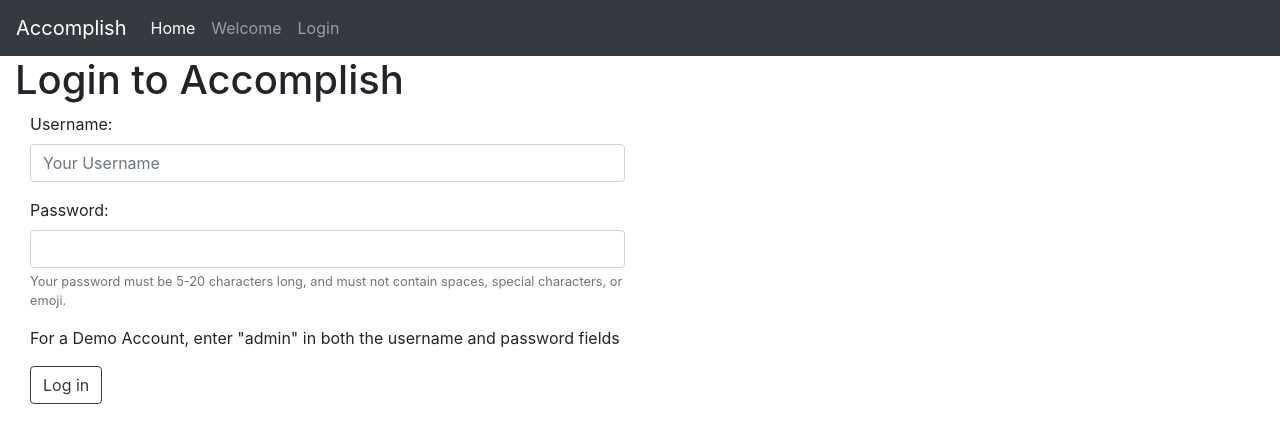
After one commit to onlyphantom/accomplish, a Flask app: page /log in a window 1280 px wide. The commit adds this page. Shown: the top 443 px of the page. Run offline with Flask 2, Linux system fonts and the light colour scheme; some libraries are stand-ins or nearby versions.

Commit message:
Log In Form example

```diff
--- a/app.py
+++ b/app.py
@@ -1,5 +1,20 @@
-from flask import Flask, render_template
+from flask import Flask, flash, render_template, redirect, url_for, session, request
+from functools import wraps
+import sqlite3
+
+DATABASE = 'accomplish.db'
+
 app = Flask(__name__)
+
+def login_required(test):
+    @wraps(test)
+    def wrap(*args, **kwargs):
+        if 'logged_in' in session:
+            return test(*args, **kwargs)
+        else:
+            flash('Please log in first.')
+            return redirect(url_for('log'))
+    return wrap
 
 @app.route('/')
 def home():
@@ -9,5 +24,23 @@ def home():
 def welcome():
     return render_template('welcome.html')
 
+@app.route('/log', methods=['POST', 'GET'])
+def log():
+    error = None
+    if request.method == 'POST':
+        if request.form['username'] != 'admin' or request.form['password'] != 'admin':
+            error = 'Invalid Credentials. Please try again.'
+        else:
+            return redirect(url_for('welcome'))
+    return render_template('log.html', error=error)
+
+
+@app.route('/logout')
+def logout():
+    session.pop('logged_in', None)
+    flash('Successfully logged out.')
+    return redirect(url_for('log'))
+
+
 if __name__ == '__main__':
     app.run(debug=True)
--- /dev/null
+++ b/templates/log.html
@@ -0,0 +1,32 @@
+{% extends "template.html" %}
+{% block content %}
+    <h1>Login to Accomplish</h1>
+    {% if error %}
+            <p class="error">
+                <strong>Error: </strong> {{ error }}
+            </p>
+    {% endif %}
+    <div class="col-md-6 col-lg-6">
+        <form action="" method="POST">
+            <div class="form-group">
+                <label for="username">Username:</label>
+                <input type="text" class="form-control" name="username" placeholder="Your Username">
+            </div>
+            <div class="form-group">
+                <label for="Password">Password:</label>
+                <input type="password" class="form-control" name="password">
+                <small id="passwordHelpBlock" class="form-text text-muted">
+                    Your password must be 5-20 characters long, and must not contain spaces, special characters, or emoji.
+                </small>
+            </div>
+
+            <p>For a Demo Account, enter "admin" in both the username and password fields</p>
+            <button type="submit" class="btn btn-outline-dark" value="Login">Log in</button>
+
+        </form>
+
+    </div>
+
+
+
+{% endblock %}
--- a/templates/template.html
+++ b/templates/template.html
@@ -14,7 +14,7 @@
 <body>
     <header>
         <nav class="navbar sticky-top navbar-expand-lg navbar-dark bg-dark">
-                <a href="/" class="navbar-brand">Accomplish!</a>
+                <a href="/" class="navbar-brand">Accomplish</a>
                 <button class="navbar-toggler" type="button" data-toggle="collapse" data-target="#navbarNav" aria-controls="navbarNav" aria-expanded="false" aria-label="Toggle navigation">
                     <span class="navbar-toggler-icon"></span>
                 </button>
@@ -22,7 +22,7 @@
                         <ul class="navbar-nav">
                                 <li class="nav-item active"><a href="/" class="nav-link">Home</a></li>
                                 <li class="nav-item"><a class="nav-link" href="/welcome">Welcome</a></li>
-                                <li class="nav-item"><a class="nav-link" href="/">Link Two</a></li>
+                                <li class="nav-item"><a class="nav-link" href="/log">Login</a></li>
                         </ul>
                 </div>
         </nav>
```
Also changed, not shown: notes.py (added, +69 -0 lines).
